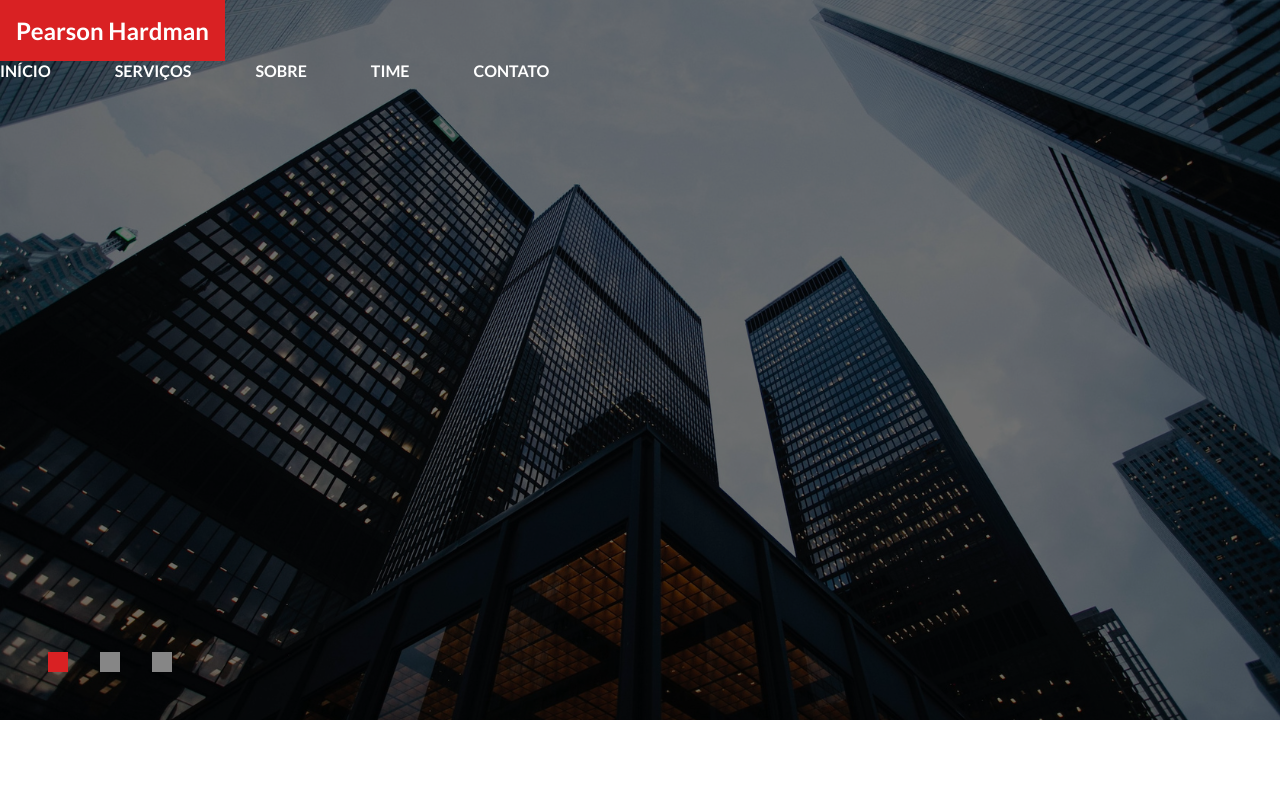
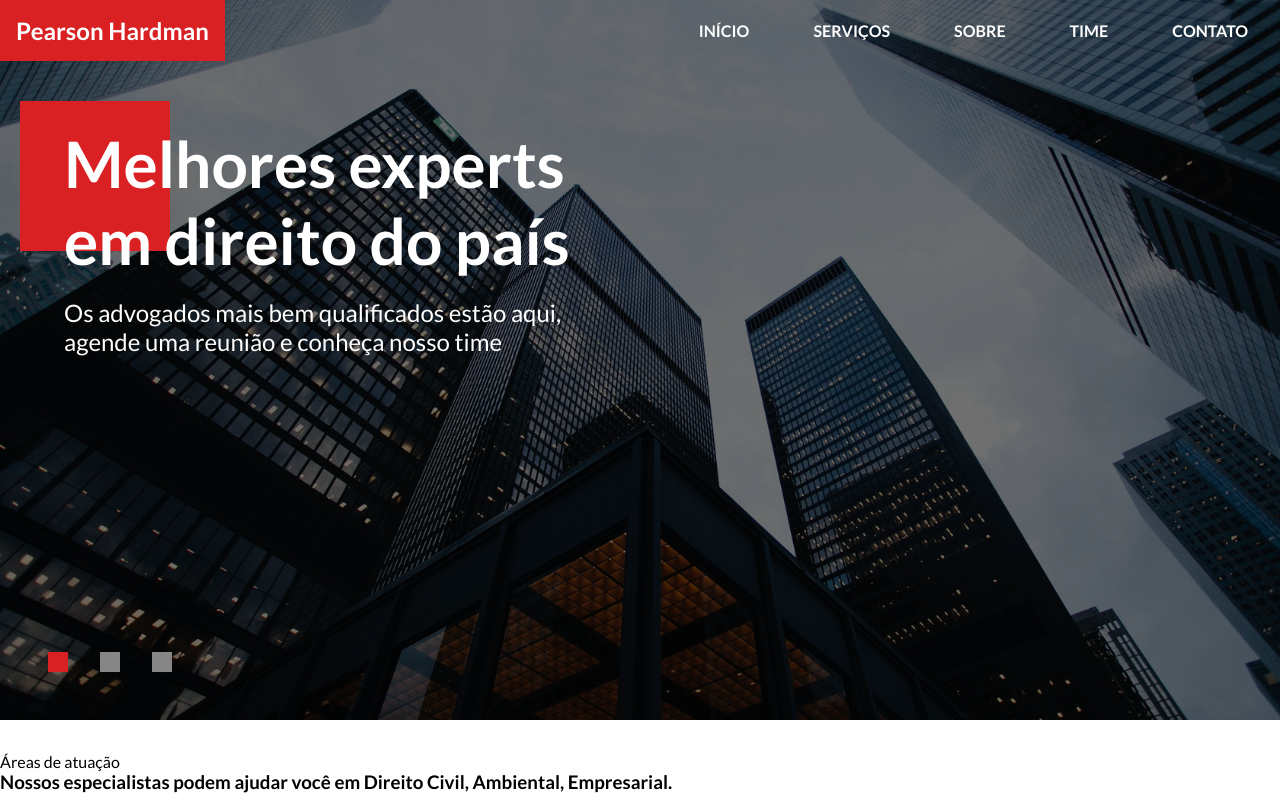
Before and after one commit to DanielCosta12/frontweek, a plain HTML site: page index.html in a window 1280 px wide. Drawn offline with nearby package versions, Linux system fonts and the light colour scheme.

Commit message:
add new section (main)

```diff
--- a/index.html
+++ b/index.html
@@ -1,20 +1,20 @@
 <!DOCTYPE html>
-<html lang="pt-br">
+<html lang="en">
 
 <head>
     <meta charset="UTF-8">
     <meta http-equiv="X-UA-Compatible" content="IE=edge">
     <meta name="viewport" content="width=device-width, initial-scale=1.0">
+    <title>Pearson Hardman</title>
     <link rel="stylesheet" href="./css/style.css">
-    <link rel="shortcut icon" href="img/favicon.ico" type="image/x-icon">
-    <title>Pearson Hardman</title>
+    <link rel="shortcut icon" href="./img/favicon.ico" type="image/x-icon">
+
 </head>
 
 <body>
     <header id="header">
         <div id="inner-header">
             <h2 id="brand">Pearson Hardman</h2>
-        </div>
             <nav id="navbar">
                 <a href="#header">Início</a>
                 <a href="#expertise-areas">Serviços</a>
@@ -22,13 +22,13 @@
                 <a href="#team">Time</a>
                 <a href="#contact">Contato</a>
             </nav>
-        <div>
-            <div class="banner">
-                <span class="square"></span>
-                <h2>Conheça o nosso time</h2>
+        </div>
+        <div class="banner active">
+            <span id="square"></span>
+            <h2>Melhores experts em direito do país</h2>
             <p>
-                    Veja as especialidades dos nossos advogados, e entenda como eles podem
-                    lhe ajudar
+                Os advogados mais bem qualificados estão aqui, agende uma reunião e
+                conheça nosso time
             </p>
         </div>
         <div class="dots">
@@ -36,8 +36,13 @@
             <div class="dot"></div>
             <div class="dot"></div>
         </div>
+    </header>
+    <main id="expertise-areas" class="text-image-section">
+        <div id="expertise-information" class="text-container">
+            <p class="section-subtitle">Áreas de atuação</p>
+            <h3 class="section-title">Nossos especialistas podem ajudar você em Direito Civil, Ambiental, Empresarial.</h3>
         </div>
-    </header>
+    </main>
 </body>
 
 </html>
```
Lines whose indentation alone changed are shown as unchanged.
